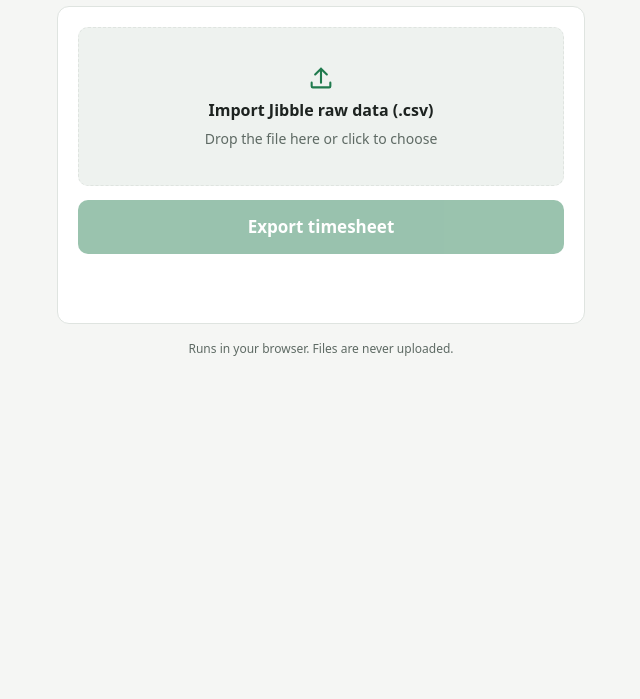
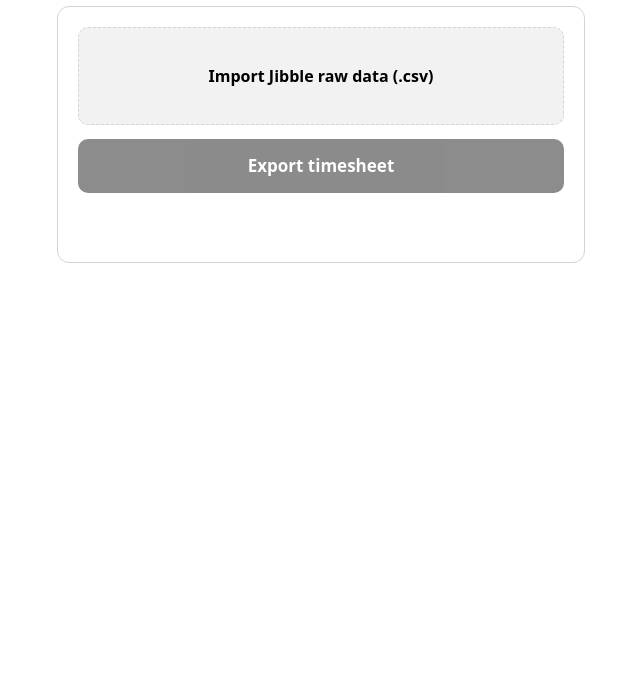
Before and after one commit to kristiandavidr/timesheet-converter, a plain HTML site: page index.html in a window 1280 px wide. Shown: the part 101-800 px from the top of the page, without its empty margins (319-959 px from the left). Drawn offline with Linux system fonts and the light colour scheme.

Commit message:
Simplify page text and switch to a black-and-white theme
Remove the decorative upload icon, the drop-zone helper line, the footer
note and the people count after import; say "Downloaded" instead of
claiming the file is in Downloads. Colors are black on white, inverted
in dark mode; red is kept only for errors.

Co-Authored-By: Claude Opus 5.5 <noreply@anthropic.com>

```diff
--- a/app.js
+++ b/app.js
@@ -64,7 +64,7 @@ async function useFile(f) {
     if (my !== seq) return;
     A = JSON.parse(res);
     if (A.period.ndays > 31) throw new Error('This file covers more than 31 days. Export one month from Jibble.');
-    $('info').innerHTML = `${A.people.length} people &middot; ${esc(fmt(A.period.start))} &ndash; ${esc(fmt(A.period.end))}`;
+    $('info').innerHTML = `${esc(fmt(A.period.start))} &ndash; ${esc(fmt(A.period.end))}`;
     $('export').disabled = false;
   } catch (e) {
     if (my !== seq) return;
@@ -99,7 +99,7 @@ $('export').addEventListener('click', async () => {
     url = URL.createObjectURL(new Blob([res.bytes], { type: 'application/vnd.openxmlformats-officedocument.spreadsheetml.sheet' }));
     const a = document.createElement('a');
     a.href = url; a.download = fileName(); a.click();
-    setMsg(`Done: <b>${esc(fileName())}</b> is in your Downloads. <a href="${url}" download="${esc(fileName())}">Download again</a>`, 'ok');
+    setMsg(`Downloaded <b>${esc(fileName())}</b>. <a href="${url}" download="${esc(fileName())}">Download again</a>`, 'ok');
     showSummary(S);
   } catch (e) {
     setMsg(esc(e.message), 'err');
--- a/index.html
+++ b/index.html
@@ -15,17 +15,14 @@
   <section class="card">
     <label class="drop" id="drop">
       <input type="file" id="file" accept=".csv,text/csv">
-      <svg class="icon" viewBox="0 0 24 24" width="28" height="28" fill="none" stroke="currentColor" stroke-width="1.8" stroke-linecap="round" stroke-linejoin="round" aria-hidden="true"><path d="M12 16V4M7 9l5-5 5 5"/><path d="M4 16v3a1 1 0 0 0 1 1h14a1 1 0 0 0 1-1v-3"/></svg>
       <span class="title" id="name">Import Jibble raw data (.csv)</span>
-      <span class="hint" id="info">Drop the file here or click to choose</span>
+      <span class="hint" id="info"></span>
     </label>
 
     <button class="btn" id="export" disabled>Export timesheet</button>
     <p class="msg" id="msg"></p>
     <div id="summary"></div>
   </section>
-
-  <p class="foot">Runs in your browser. Files are never uploaded.</p>
 </main>
 <script src="app.js"></script>
 </body>
--- a/style.css
+++ b/style.css
@@ -1,18 +1,19 @@
+/* Black on white; dark mode is the exact inverse. Red stays only for error text. */
 :root {
-  --bg: #f5f6f4; --card: #ffffff; --ink: #1d2320; --muted: #5e6a64; --line: #dfe4e0; --soft: #eef2ef;
-  --accent: #1f7a4d; --accent-ink: #ffffff; --accent-soft: #e3f2ea; --bad: #b3261e;
+  --bg: #ffffff; --card: #ffffff; --ink: #000000; --muted: #5c5c5c; --line: #d4d4d4; --soft: #f2f2f2;
+  --accent: #000000; --accent-ink: #ffffff; --accent-soft: #f2f2f2; --bad: #c62828;
   color-scheme: light;
 }
 @media (prefers-color-scheme: dark) {
   :root:not([data-theme="light"]) {
-    --bg: #131715; --card: #1b201d; --ink: #e6ebe8; --muted: #9aa7a0; --line: #2e3632; --soft: #232a26;
-    --accent: #45b07a; --accent-ink: #0d1510; --accent-soft: #1d3428; --bad: #ff8a80;
+    --bg: #000000; --card: #000000; --ink: #ffffff; --muted: #a3a3a3; --line: #2b2b2b; --soft: #0d0d0d;
+    --accent: #ffffff; --accent-ink: #000000; --accent-soft: #0d0d0d; --bad: #ff6b6b;
     color-scheme: dark;
   }
 }
 :root[data-theme="dark"] {
-  --bg: #131715; --card: #1b201d; --ink: #e6ebe8; --muted: #9aa7a0; --line: #2e3632; --soft: #232a26;
-  --accent: #45b07a; --accent-ink: #0d1510; --accent-soft: #1d3428; --bad: #ff8a80;
+  --bg: #000000; --card: #000000; --ink: #ffffff; --muted: #a3a3a3; --line: #2b2b2b; --soft: #0d0d0d;
+  --accent: #ffffff; --accent-ink: #000000; --accent-soft: #0d0d0d; --bad: #ff6b6b;
   color-scheme: dark;
 }
 
@@ -30,9 +31,9 @@ h1 { font-size: 26px; text-align: center; margin: 0 0 20px; letter-spacing: -0.0
 .drop:hover, .drop.over { border-color: var(--accent); }
 .drop.has { border-style: solid; border-color: var(--accent); background: var(--accent-soft); }
 .drop input { display: none; }
-.icon { color: var(--accent); }
 .title { font-weight: 600; font-size: 16px; overflow-wrap: anywhere; }
 .hint { color: var(--muted); font-size: 14px; }
+.hint:empty { display: none; }
 .hint.err { color: var(--bad); }
 
 .btn {
@@ -56,4 +57,3 @@ details summary { cursor: pointer; font-weight: 600; }
 details summary span { color: var(--muted); font-weight: 500; margin-left: 6px; }
 details ul { margin: 8px 0 0; padding-left: 18px; }
 details li { margin: 3px 0; }
-.foot { text-align: center; color: var(--muted); font-size: 12px; margin-top: 16px; }
```
